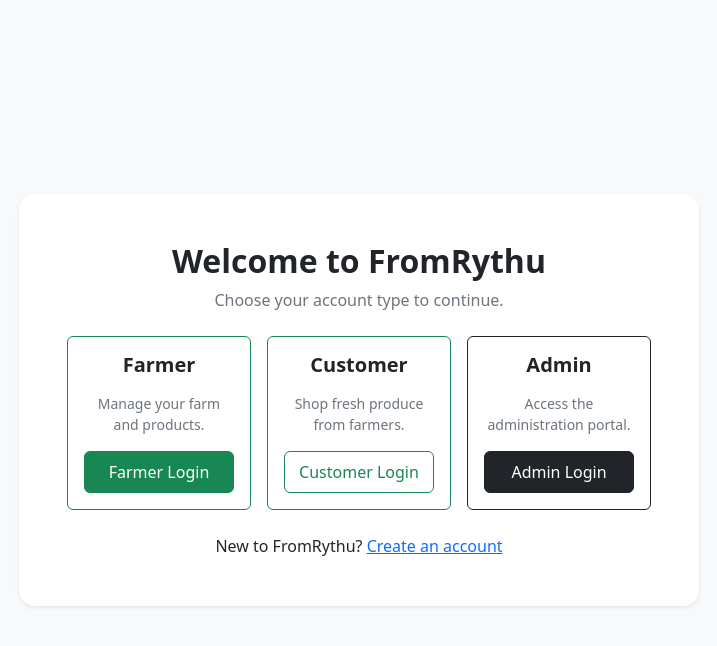
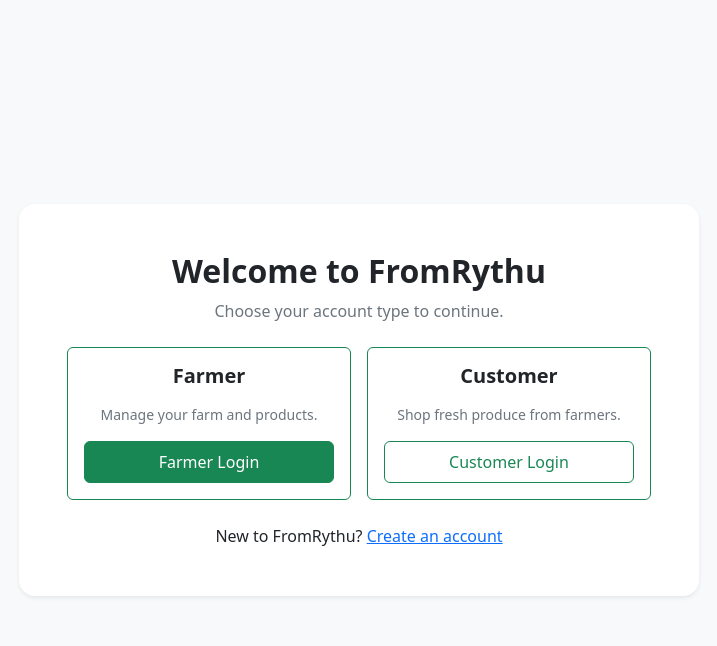
Before and after one commit to srikanth-52/FromRythu, a Django app: page /accounts/login/ in a window 1280 px wide. Shown: the top 646 px of the page, without its empty margins (281-998 px from the left). Run offline with Django 5.2, Linux system fonts and the light colour scheme.

Commit message:
Allow admin login directly via farmer login and remove separate admin login page

```diff
--- a/accounts/permissions.py
+++ b/accounts/permissions.py
@@ -39,10 +39,10 @@ def admin_required(view_func):
     @wraps(view_func)
     def _wrapped_view(request, *args, **kwargs):
         if not request.user.is_authenticated:
-            messages.warning(request, "Please log in with Admin privileges.")
-            return redirect('accounts:admin_login')
+            messages.warning(request, "Please log in to continue.")
+            return redirect('accounts:farmer_login')
         if not (request.user.role == 'admin' or request.user.is_superuser or request.user.is_staff):
-            messages.error(request, "Access restricted: Admin Portal authorization required.")
+            messages.error(request, "Access restricted.")
             return redirect('dashboard:role_redirect')
         return view_func(request, *args, **kwargs)
     return _wrapped_view
--- a/accounts/views.py
+++ b/accounts/views.py
@@ -61,12 +61,15 @@ def unified_login_view(request):
 
 
 # =====================================================
-# FARMER LOGIN
+# FARMER LOGIN (Also handles Admin direct login)
 # =====================================================
 
 def farmer_login_view(request):
 
     if request.user.is_authenticated:
+
+        if request.user.is_admin_role or request.user.role == "admin":
+            return redirect("dashboard:admin_dashboard")
 
         if request.user.role == "farmer":
             return redirect("farmers:dashboard")
@@ -81,15 +84,7 @@ def farmer_login_view(request):
 
             user = form.get_user()
 
-            if user.role != "farmer":
-
-                messages.error(
-                    request,
-                    "This account is not registered as a Farmer. "
-                    "Please use the correct login portal."
-                )
-
-            else:
+            if user.role == "farmer":
 
                 login(
                     request,
@@ -104,6 +99,28 @@ def farmer_login_view(request):
                 )
 
                 return redirect("farmers:dashboard")
+
+            elif user.is_admin_role or user.role == "admin" or user.is_superuser or user.is_staff:
+
+                login(
+                    request,
+                    user,
+                    backend=AUTH_BACKEND
+                )
+
+                messages.success(
+                    request,
+                    f"Welcome back, {user.first_name or user.username}!"
+                )
+
+                return redirect("dashboard:admin_dashboard")
+
+            else:
+
+                messages.error(
+                    request,
+                    "Invalid credentials. Please verify your username and password."
+                )
 
     else:
         form = UserLoginForm()
@@ -171,62 +188,19 @@ def customer_login_view(request):
 
 
 # =====================================================
-# ADMIN LOGIN
+# ADMIN LOGIN (Redirects directly to Farmer Login)
 # =====================================================
 
 def admin_login_view(request):
-
     if request.user.is_authenticated:
-
         if (
             request.user.is_superuser
             or request.user.is_staff
             or request.user.role == "admin"
         ):
             return redirect("dashboard:admin_dashboard")
-
-    if request.method == "POST":
-
-        form = UserLoginForm(request, data=request.POST)
-
-        if form.is_valid():
-
-            user = form.get_user()
-
-            if not (
-                user.is_superuser
-                or user.is_staff
-                or user.role == "admin"
-            ):
-
-                messages.error(
-                    request,
-                    "Unauthorized access. Admin privileges required."
-                )
-
-            else:
-
-                login(
-                    request,
-                    user,
-                    backend=AUTH_BACKEND
-                )
-
-                messages.success(
-                    request,
-                    "Admin Portal Authenticated."
-                )
-
-                return redirect("dashboard:admin_dashboard")
-
-    else:
-        form = UserLoginForm()
-
-    return render(
-        request,
-        "accounts/admin_login.html",
-        {"form": form}
-    )
+        return redirect("dashboard:role_redirect")
+    return redirect("accounts:farmer_login")
 
 
 # =====================================================
--- a/streamlit_app.py
+++ b/streamlit_app.py
@@ -100,7 +100,6 @@ st.sidebar.info("""
 - Django Server: `http://127.0.0.1:8000/`
 - Farmer Login: `farmer_ramesh` / `farmer123`
 - Customer Login: `customer_anita` / `customer123`
-- Admin Login: `admin` / `admin123`
 """)
 
 
--- a/templates/accounts/unified_login.html
+++ b/templates/accounts/unified_login.html
@@ -36,7 +36,7 @@
         <div class="row g-3">
 
           <!-- Farmer Login -->
-          <div class="col-md-4">
+          <div class="col-md-6">
 
             <div class="card h-100 border-success">
               <div class="card-body text-center p-3">
@@ -59,7 +59,7 @@
           </div>
 
           <!-- Customer Login -->
-          <div class="col-md-4">
+          <div class="col-md-6">
 
             <div class="card h-100 border-success">
               <div class="card-body text-center p-3">
@@ -74,29 +74,6 @@
 
                 <a href="{% url 'accounts:customer_login' %}" class="btn btn-outline-success w-100 py-2">
                   Customer Login
-                </a>
-
-              </div>
-            </div>
-
-          </div>
-
-          <!-- Admin Login -->
-          <div class="col-md-4">
-
-            <div class="card h-100 border-dark">
-              <div class="card-body text-center p-3">
-
-                <h5 class="fw-bold mb-3">
-                  Admin
-                </h5>
-
-                <p class="text-secondary small">
-                  Access the administration portal.
-                </p>
-
-                <a href="{% url 'accounts:admin_login' %}" class="btn btn-dark w-100 py-2">
-                  Admin Login
                 </a>
 
               </div>
--- a/templates/base.html
+++ b/templates/base.html
@@ -123,8 +123,6 @@
               <ul class="dropdown-menu dropdown-menu-end shadow">
                 <li><a class="dropdown-item py-2" href="{% url 'accounts:farmer_login' %}"><i class="bi bi-person-badge text-success me-2"></i> <strong>Farmer Portal Login</strong></a></li>
                 <li><a class="dropdown-item py-2" href="{% url 'accounts:customer_login' %}"><i class="bi bi-basket text-primary me-2"></i> <strong>Customer Login</strong></a></li>
-                <li><hr class="dropdown-divider"></li>
-                <li><a class="dropdown-item py-2 text-muted" href="{% url 'accounts:admin_login' %}"><i class="bi bi-shield-lock me-2"></i> Admin Portal Login</a></li>
               </ul>
             </div>
             <a href="{% url 'accounts:register' %}" class="btn btn-rythu">Register</a>
@@ -169,12 +167,12 @@
         </div>
 
         <div class="col-lg-2 col-md-6">
-          <h5>Three Portals</h5>
+          <h5>Portals</h5>
           <ul class="list-unstyled small">
             <li class="mb-2"><a href="{% url 'accounts:farmer_login' %}">Farmer Portal</a></li>
             <li class="mb-2"><a href="{% url 'accounts:customer_login' %}">Customer Portal</a></li>
-            <li class="mb-2"><a href="{% url 'accounts:admin_login' %}">Admin Portal</a></li>
             <li class="mb-2"><a href="{% url 'accounts:register_farmer' %}">Sell as a Farmer</a></li>
+            <li class="mb-2"><a href="{% url 'accounts:register_customer' %}">Customer Sign Up</a></li>
           </ul>
         </div>
 
```
Also changed, not shown: templates/accounts/admin_login.html (+6 -79 lines), templates/home.html (+6 -23 lines), README.md.
